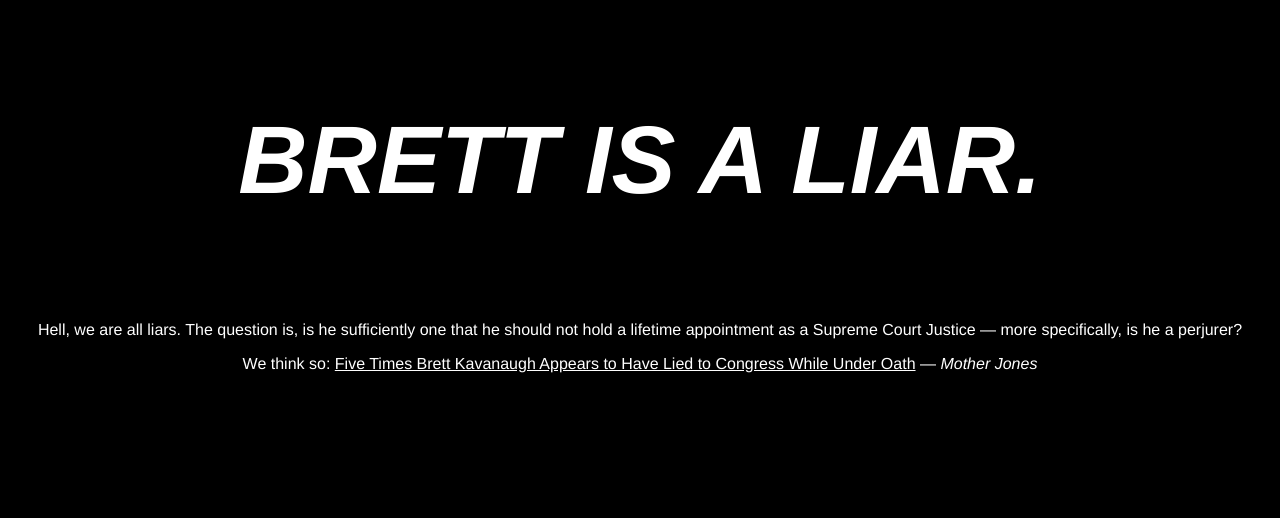
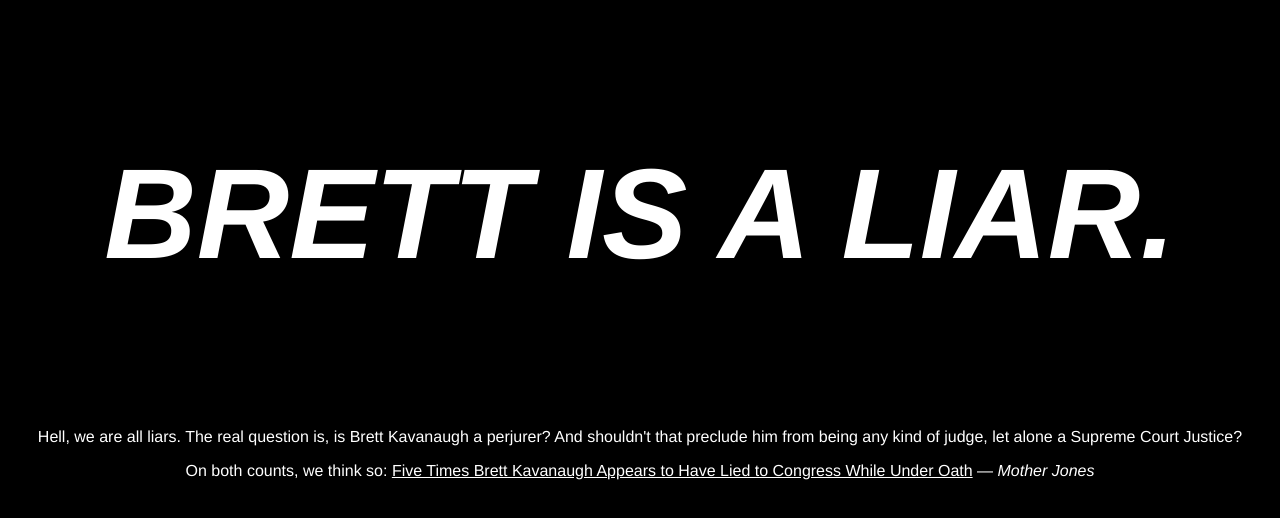
Before and after one commit to theradiooperator/bial, a plain HTML site: page index.html in a window 1280 px wide. Drawn offline with Linux system fonts and the light colour scheme.

Commit message:
phrasing

```diff
--- a/index.html
+++ b/index.html
@@ -8,7 +8,7 @@
 
 html, body { background: #000000; color: #ffffff; font-family: 'Helvetica Bold', 'Helvetica', 'Arial', sans-serif; }
 a { color: #ffffff; }
-h1 { font-family: 'Helvetica Bold Oblique', 'Helvetica', 'Arial', sans-serif; font-weight: 800; text-align: center; font-size: 600%; text-transform: uppercase; line-height: 200%; }
+h1 { font-family: 'Helvetica Bold Oblique', 'Helvetica', 'Arial', sans-serif; font-weight: 800; text-align: center; font-size: 800%; text-transform: uppercase; line-height: 200%; }
 p { text-align: center; }
 
 </style>
@@ -18,9 +18,9 @@ p { text-align: center; }
 
 	<h1><strong><em>Brett is a liar.</em></strong></h1>
 
-	<p>Hell, we are all liars. The question is, is he sufficiently one that he should not hold a lifetime appointment as a Supreme Court Justice &mdash; more specifically, is he a perjurer?</p>
+	<p>Hell, we are all liars. The real question is, is Brett Kavanaugh a perjurer? And shouldn't that preclude him from being any kind of judge, let alone a Supreme Court Justice?</p>
 
-	<p>We think so: <a href="https://www.motherjones.com/politics/2018/09/five-times-brett-kavanaugh-appears-to-have-lied-to-congress-while-under-oath/">Five Times Brett Kavanaugh Appears to Have Lied to Congress While Under Oath</a> &mdash; <cite>Mother Jones</cite></p>
+	<p>On both counts, we think so: <a href="https://www.motherjones.com/politics/2018/09/five-times-brett-kavanaugh-appears-to-have-lied-to-congress-while-under-oath/">Five Times Brett Kavanaugh Appears to Have Lied to Congress While Under Oath</a> &mdash; <cite>Mother Jones</cite></p>
 
 </body>
 </html>
```
